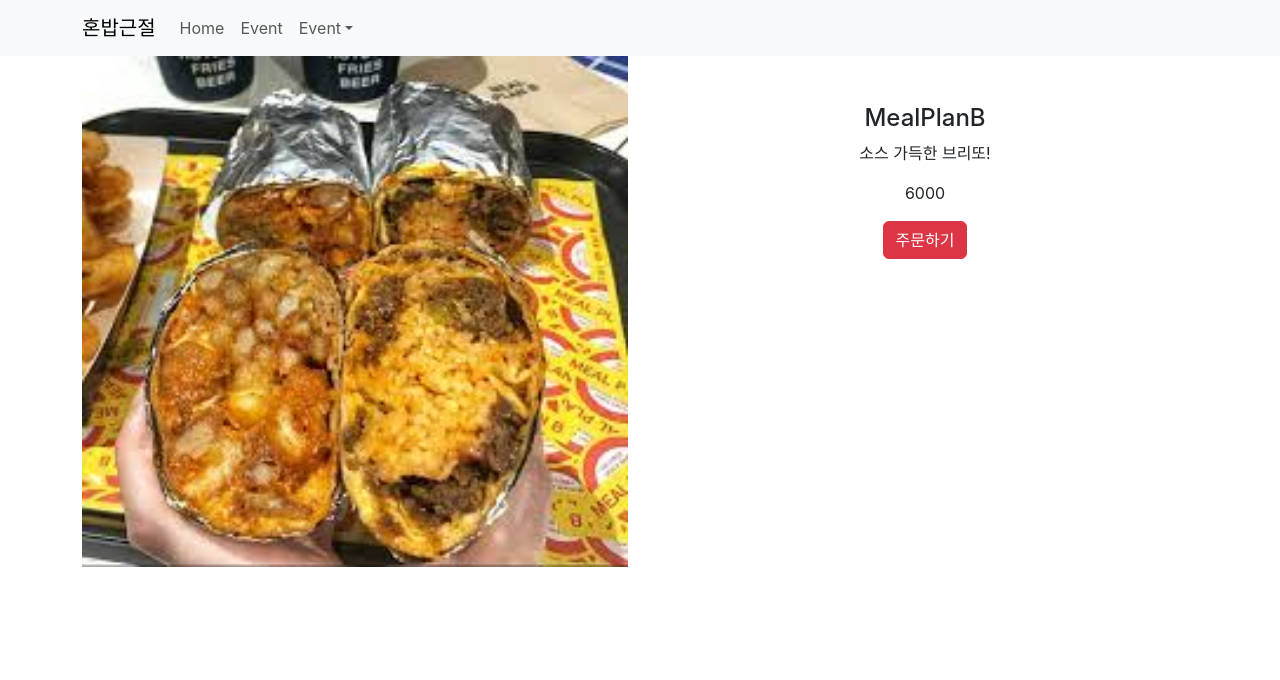
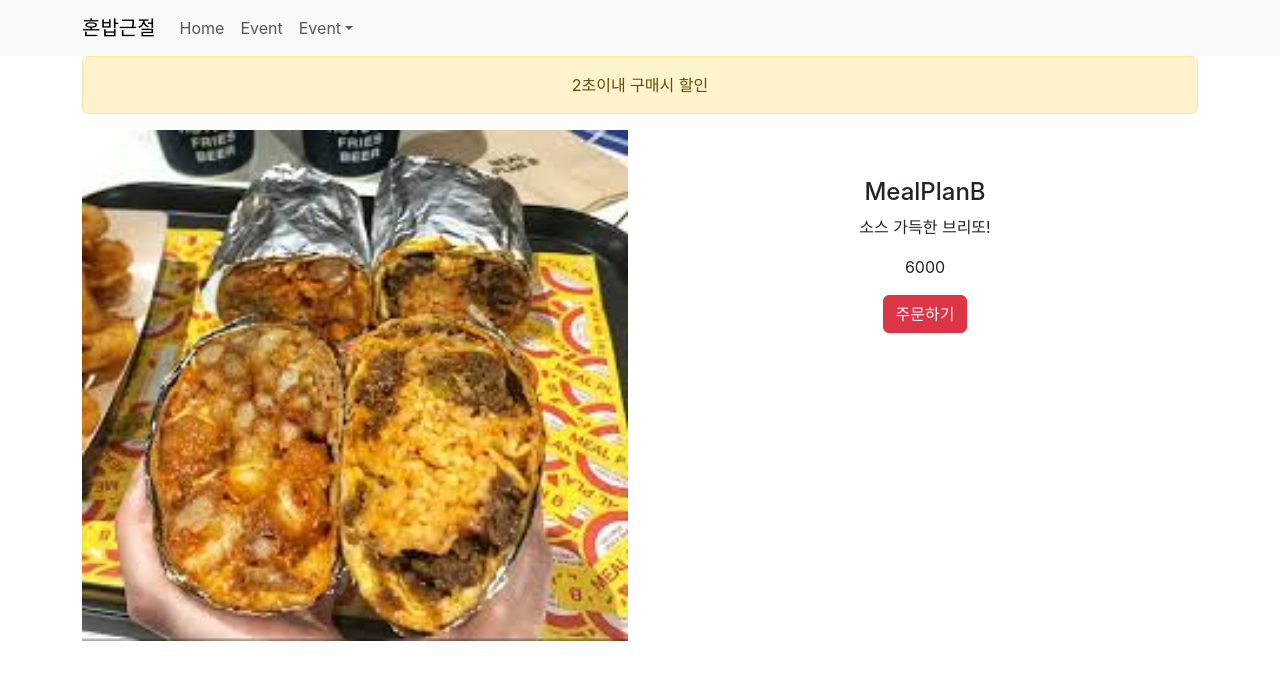
Before and after one commit to SinYusi/ReactBlog, a React (Create React App) app in the folder shop/: page /detail/0 in a window 1280 px wide. Shown: the top 680 px of the page. Built offline with nearby package versions, Linux system fonts and the light colour scheme.

Commit message:
Part 2 : Lecture 9
Lifecycle을 배우고 useEffect를 사용하여 컴포넌트 인생에 간섭해보기

```diff
--- a/shop/src/routes/Detail.js
+++ b/shop/src/routes/Detail.js
@@ -1,5 +1,6 @@
 /* eslint-disable */
 
+import { useEffect, useState } from "react";
 import { useParams } from "react-router-dom"
 import styled from "styled-components"
 
@@ -11,11 +12,24 @@ import styled from "styled-components"
 // `
 
 function Detail(props) {
+
+  useEffect(() => {
+    setTimeout(() => { setAlert(!alert) }, 2000)
+  })
+
   let { id } = useParams();
   let curData = props.restaurant.find((item) => { return (item.id == id) })
+  let [alert, setAlert] = useState(true);
+
+
   return (
     <div className="container">
       {/* <YellowBtn bg='blue'>버튼</YellowBtn> */}
+      {
+        alert == true
+          ? <div className="alert alert-warning">2초이내 구매시 할인</div>
+          : null
+      }
 
       <div className="row">
         <div className="col-md-6">
```
